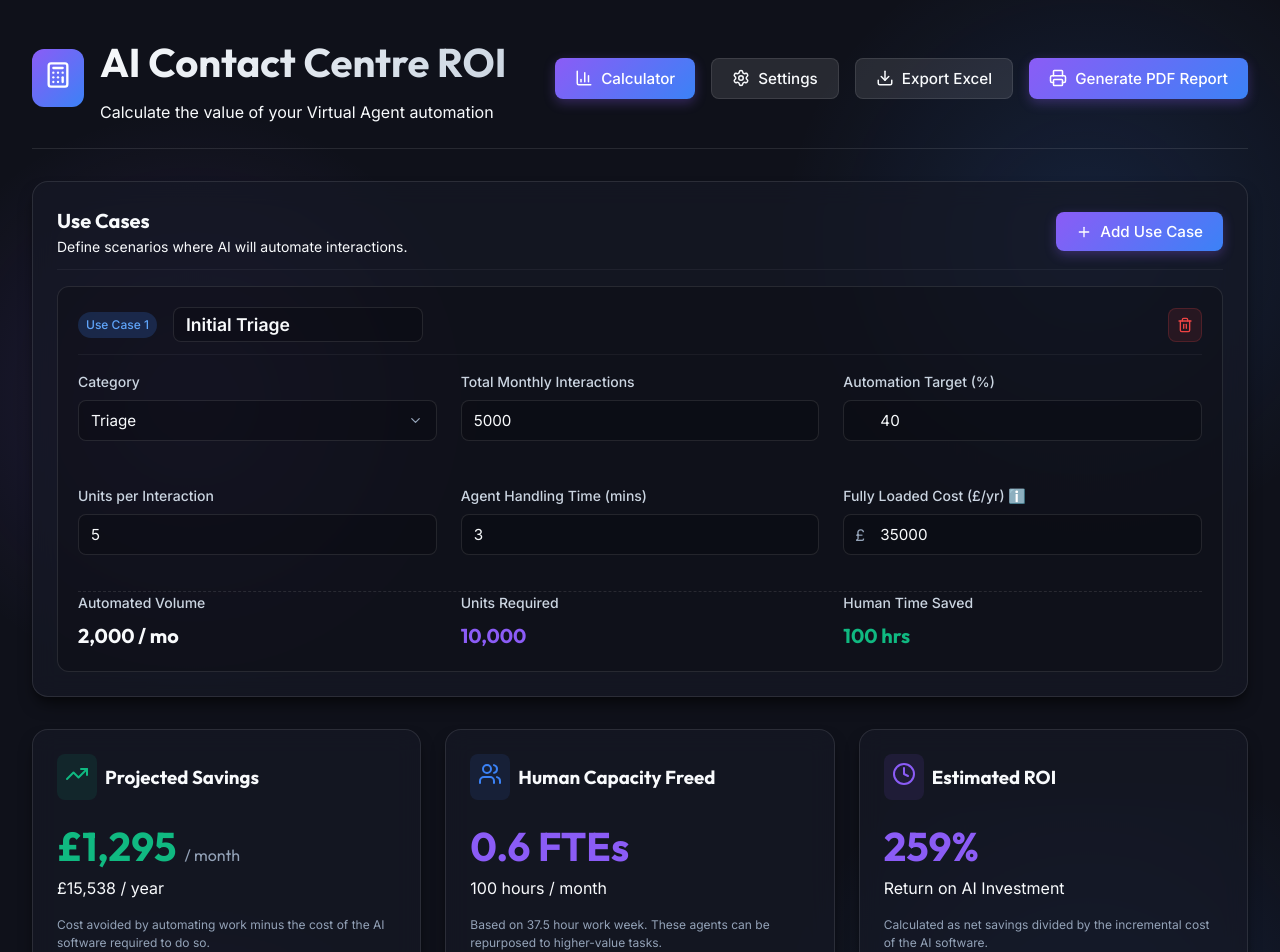
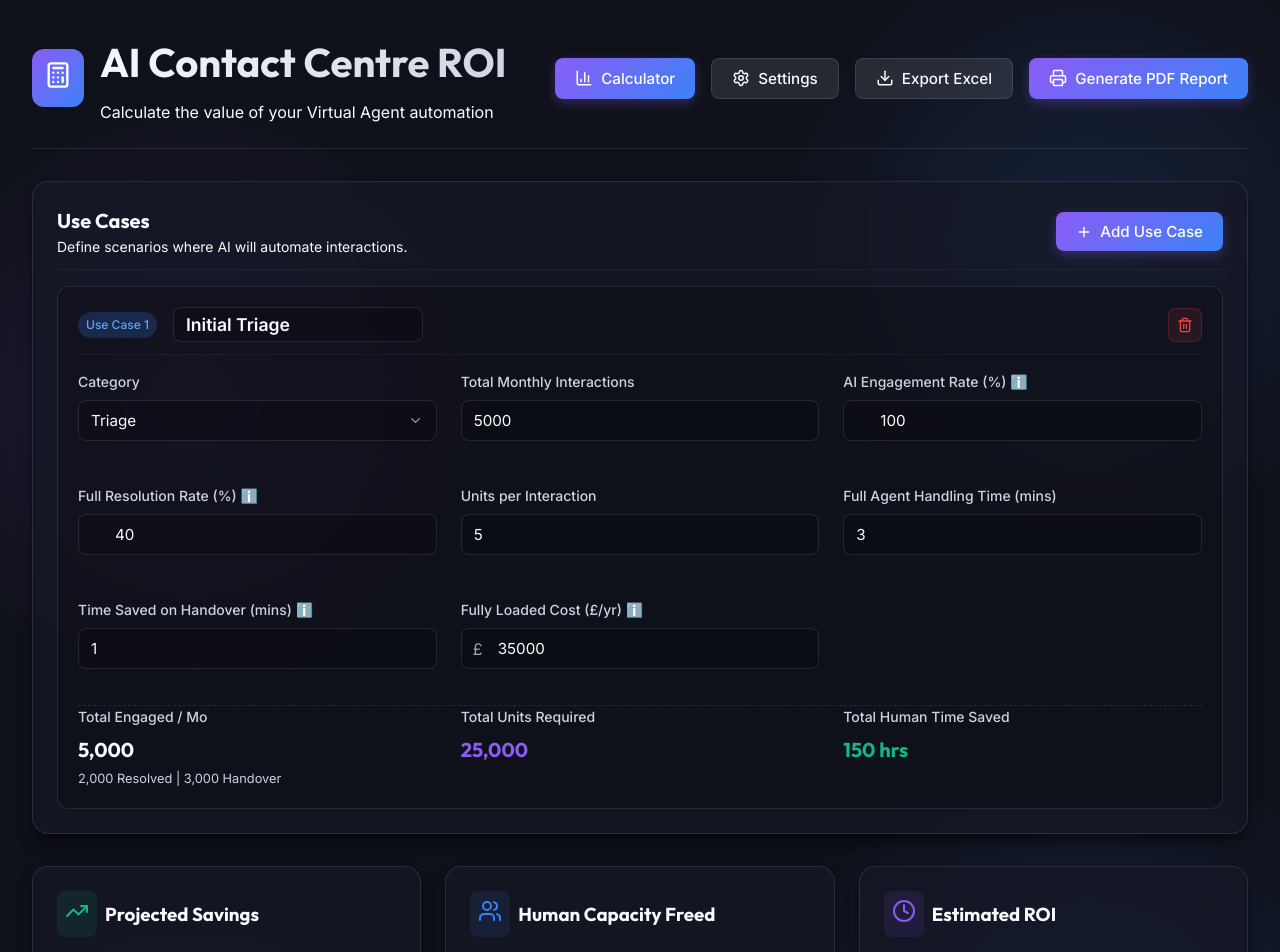
Before and after one commit to jredsell/roicalculator, a React (Vite) app: page / in a window 1280 px wide. Shown: the top 952 px of the page. Built offline with nearby package versions, Linux system fonts and the light colour scheme.

Commit message:
Implement advanced AI funnel math with Engagement and Handover

```diff
--- a/src/App.jsx
+++ b/src/App.jsx
@@ -22,8 +22,10 @@ const DEFAULT_USE_CASE = {
   category: 'Triage',
   unitsPerInteraction: 5,
   totalInteractions: 5000,
-  percentToAutomate: 40,
+  engagementRate: 100,
+  resolutionRate: 40,
   actualHandlingTime: 3, // minutes
+  handoverTimeSaved: 1, // minutes
   fullyLoadedAgentCost: 35000 // Annual cost
 }
 
@@ -46,13 +48,17 @@ function App() {
     const monthlyMinutesPerFte = monthlyHoursPerFte * 60
 
     useCases.forEach(uc => {
-      const automatedInteractions = (uc.totalInteractions || 0) * ((uc.percentToAutomate || 0) / 100)
+      const engagedInteractions = (uc.totalInteractions || 0) * ((uc.engagementRate || 0) / 100)
+      const fullyResolvedInteractions = engagedInteractions * ((uc.resolutionRate || 0) / 100)
+      const handedOverInteractions = engagedInteractions - fullyResolvedInteractions
 
       // Units for this use case
-      totalUnitsRequired += automatedInteractions * (uc.unitsPerInteraction || 0)
+      totalUnitsRequired += engagedInteractions * (uc.unitsPerInteraction || 0)
 
       // Time saved (minutes) per month
-      const timeSaved = automatedInteractions * (uc.actualHandlingTime || 0)
+      const fullTimeSaved = fullyResolvedInteractions * (uc.actualHandlingTime || 0)
+      const partialTimeSaved = handedOverInteractions * (uc.handoverTimeSaved || 0)
+      const timeSaved = fullTimeSaved + partialTimeSaved
       totalTimeSavedMinutes += timeSaved
 
       // FTEs saved for this use case
@@ -118,14 +124,16 @@ function App() {
     ];
 
     const useCasesData = [
-      ['Name', 'Category', 'Interactions/Mo', 'Automation Target (%)', 'Units/Interaction', 'Handling Time (mins)', 'Fully Loaded Cost (£/yr)'],
+      ['Name', 'Category', 'Interactions/Mo', 'Engagement (%)', 'Resolution (%)', 'Units/Interaction', 'Full Time (mins)', 'Handover Time (mins)', 'Fully Loaded Cost (£/yr)'],
       ...useCases.map(uc => [
         uc.name,
         uc.category,
         uc.totalInteractions,
-        uc.percentToAutomate,
+        uc.engagementRate,
+        uc.resolutionRate,
         uc.unitsPerInteraction,
         uc.actualHandlingTime,
+        uc.handoverTimeSaved,
         uc.fullyLoadedAgentCost
       ])
     ];
@@ -224,10 +232,12 @@ function App() {
                 <th>Use Case Name</th>
                 <th>Category</th>
                 <th>Interactions / Mo</th>
-                <th>Automation Target</th>
+                <th>Engagement (%)</th>
+                <th>Resolution (%)</th>
                 <th>Units / Interaction</th>
-                <th>Handling Time (mins)</th>
-                <th>Fully Loaded Cost (£/yr)</th>
+                <th>Full Time (mins)</th>
+                <th>Handover Time (mins)</th>
+                <th>Cost (£/yr)</th>
               </tr>
             </thead>
             <tbody>
@@ -236,9 +246,11 @@ function App() {
                   <td>{uc.name}</td>
                   <td>{uc.category}</td>
                   <td>{(uc.totalInteractions || 0).toLocaleString()}</td>
-                  <td>{uc.percentToAutomate || 0}%</td>
+                  <td>{uc.engagementRate || 0}%</td>
+                  <td>{uc.resolutionRate || 0}%</td>
                   <td>{(uc.unitsPerInteraction || 0).toLocaleString()}</td>
                   <td>{uc.actualHandlingTime || 0}</td>
+                  <td>{uc.handoverTimeSaved || 0}</td>
                   <td>£{(uc.fullyLoadedAgentCost || 0).toLocaleString()}</td>
                 </tr>
               ))}
--- a/src/components/ResultsDashboard.jsx
+++ b/src/components/ResultsDashboard.jsx
@@ -24,12 +24,15 @@ export default function ResultsDashboard({ results, useCases, globalSettings })
 
   // Prepare data for Use Case Breakdown
   const useCaseData = useCases.map(uc => {
-    const automatedInteractions = uc.totalInteractions * (uc.percentToAutomate / 100)
+    const engagedInteractions = uc.totalInteractions * (uc.engagementRate / 100);
+    const fullyResolvedInteractions = engagedInteractions * (uc.resolutionRate / 100);
+    const handedOverInteractions = engagedInteractions - fullyResolvedInteractions;
+
     return {
       name: uc.name,
-      units: automatedInteractions * uc.unitsPerInteraction,
-      timeSavedHours: (automatedInteractions * uc.actualHandlingTime) / 60
-    }
+      units: engagedInteractions * uc.unitsPerInteraction,
+      timeSavedHours: ((fullyResolvedInteractions * uc.actualHandlingTime) + (handedOverInteractions * uc.handoverTimeSaved)) / 60
+    };
   }).filter(uc => uc.units > 0)
 
   const COLORS = ['#8b5cf6', '#3b82f6', '#10b981', '#f59e0b', '#ef4444']
--- a/src/components/UseCaseManager.jsx
+++ b/src/components/UseCaseManager.jsx
@@ -12,8 +12,10 @@ export default function UseCaseManager({ useCases, setUseCases }) {
       category: 'General Enquiries',
       unitsPerInteraction: 10,
       totalInteractions: 1000,
-      percentToAutomate: 50,
+      engagementRate: 100,
+      resolutionRate: 50,
       actualHandlingTime: 5,
+      handoverTimeSaved: 1.5,
       fullyLoadedAgentCost: 35000
     }])
   }
@@ -99,21 +101,35 @@ export default function UseCaseManager({ useCases, setUseCases }) {
               </div>
 
               <div className="form-group">
-                {renderLabel("Automation Target (%)", uc.percentToAutomate)}
+                {renderLabel("AI Engagement Rate (%) ℹ️", uc.engagementRate, "Percentage of interactions the AI will intercept and consume units for.")}
                 <div className="input-wrapper">
                   <input
                     type="number"
                     className="form-input no-print"
-                    value={uc.percentToAutomate}
+                    value={uc.engagementRate}
                     onChange={(e) => {
                       let val = parseNumber(e.target.value);
-                      if (val !== '') {
-                        val = Math.max(0, Math.min(100, val));
-                      }
-                      updateUseCase(uc.id, 'percentToAutomate', val);
+                      if (val !== '') val = Math.max(0, Math.min(100, val));
+                      updateUseCase(uc.id, 'engagementRate', val);
                     }}
-                    max="100"
-                    min="0"
+                    max="100" min="0"
+                  />
+                </div>
+              </div>
+
+              <div className="form-group">
+                {renderLabel("Full Resolution Rate (%) ℹ️", uc.resolutionRate, "Of the engaged interactions, what % does the AI solve completely without a human?")}
+                <div className="input-wrapper">
+                  <input
+                    type="number"
+                    className="form-input no-print"
+                    value={uc.resolutionRate}
+                    onChange={(e) => {
+                      let val = parseNumber(e.target.value);
+                      if (val !== '') val = Math.max(0, Math.min(100, val));
+                      updateUseCase(uc.id, 'resolutionRate', val);
+                    }}
+                    max="100" min="0"
                   />
                 </div>
               </div>
@@ -129,12 +145,22 @@ export default function UseCaseManager({ useCases, setUseCases }) {
               </div>
 
               <div className="form-group">
-                {renderLabel("Agent Handling Time (mins)", uc.actualHandlingTime)}
+                {renderLabel("Full Agent Handling Time (mins)", uc.actualHandlingTime)}
                 <input
                   type="number"
                   className="form-input no-print"
                   value={uc.actualHandlingTime}
                   onChange={(e) => updateUseCase(uc.id, 'actualHandlingTime', parseNumber(e.target.value))}
+                />
+              </div>
+
+              <div className="form-group">
+                {renderLabel("Time Saved on Handover (mins) ℹ️", uc.handoverTimeSaved, "Time saved by the AI doing triage/data collection before handing over to an agent.")}
+                <input
+                  type="number"
+                  className="form-input no-print"
+                  value={uc.handoverTimeSaved}
+                  onChange={(e) => updateUseCase(uc.id, 'handoverTimeSaved', parseNumber(e.target.value))}
                 />
               </div>
 
@@ -155,21 +181,29 @@ export default function UseCaseManager({ useCases, setUseCases }) {
             <div className="mt-4 pt-4" style={{ borderTop: '1px dashed var(--border-color)' }}>
               <div className="grid-3">
                 <div>
-                  <div className="metric-label">Automated Volume</div>
+                  <div className="metric-label">Total Engaged / Mo</div>
                   <div className="metric-value" style={{ fontSize: '1.25rem' }}>
-                    {Math.round(uc.totalInteractions * (uc.percentToAutomate / 100)).toLocaleString()} / mo
+                    {Math.round(uc.totalInteractions * (uc.engagementRate / 100)).toLocaleString()}
+                  </div>
+                  <div className="metric-subtext">
+                    {Math.round((uc.totalInteractions * (uc.engagementRate / 100)) * (uc.resolutionRate / 100)).toLocaleString()} Resolved | {Math.round((uc.totalInteractions * (uc.engagementRate / 100)) * (1 - (uc.resolutionRate / 100))).toLocaleString()} Handover
                   </div>
                 </div>
                 <div>
-                  <div className="metric-label">Units Required</div>
+                  <div className="metric-label">Total Units Required</div>
                   <div className="metric-value primary" style={{ fontSize: '1.25rem' }}>
-                    {Math.round((uc.totalInteractions * (uc.percentToAutomate / 100)) * uc.unitsPerInteraction).toLocaleString()}
+                    {Math.round((uc.totalInteractions * (uc.engagementRate / 100)) * uc.unitsPerInteraction).toLocaleString()}
                   </div>
                 </div>
                 <div>
-                  <div className="metric-label">Human Time Saved</div>
+                  <div className="metric-label">Total Human Time Saved</div>
                   <div className="metric-value success" style={{ fontSize: '1.25rem' }}>
-                    {Math.round((uc.totalInteractions * (uc.percentToAutomate / 100) * uc.actualHandlingTime) / 60).toLocaleString()} hrs
+                    {(() => {
+                      const engaged = uc.totalInteractions * (uc.engagementRate / 100);
+                      const resolved = engaged * (uc.resolutionRate / 100);
+                      const handover = engaged - resolved;
+                      return Math.round(((resolved * uc.actualHandlingTime) + (handover * uc.handoverTimeSaved)) / 60).toLocaleString();
+                    })()} hrs
                   </div>
                 </div>
               </div>
--- a/src/index.css
+++ b/src/index.css
@@ -441,6 +441,12 @@ h1 {
 }
 
 /* Print Styles for PDF */
+.metric-subtext {
+  font-size: 0.8rem;
+  color: var(--text-secondary);
+  margin-top: 0.25rem;
+}
+
 @media print {
   @page {
     size: landscape;
```
